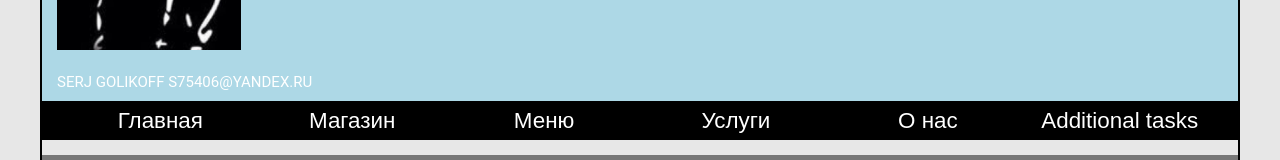
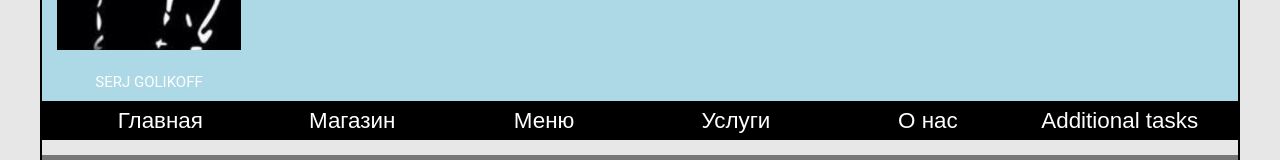
Before and after one commit to iKent-js/iKent, a plain HTML site: page index.html in a window 1280 px wide. Shown: the part 151-311 px from the top of the page. Drawn offline with Linux system fonts and the light colour scheme.

Commit message:
изменил подпись к аватару

```diff
--- a/index.html
+++ b/index.html
@@ -16,7 +16,7 @@
             <div class="logo">
                 <div class="logo_img_block">
                     <img src="icons/50(71).jpg" alt="logo" class="logo_img">
-                    <div class="logo_text">Serj Golikoff S75406@yandex.ru</div>
+                    <div class="logo_text">Serj Golikoff</div>
                 </div>
             </div>
             <nav class="menu" id="main-menu">
```
